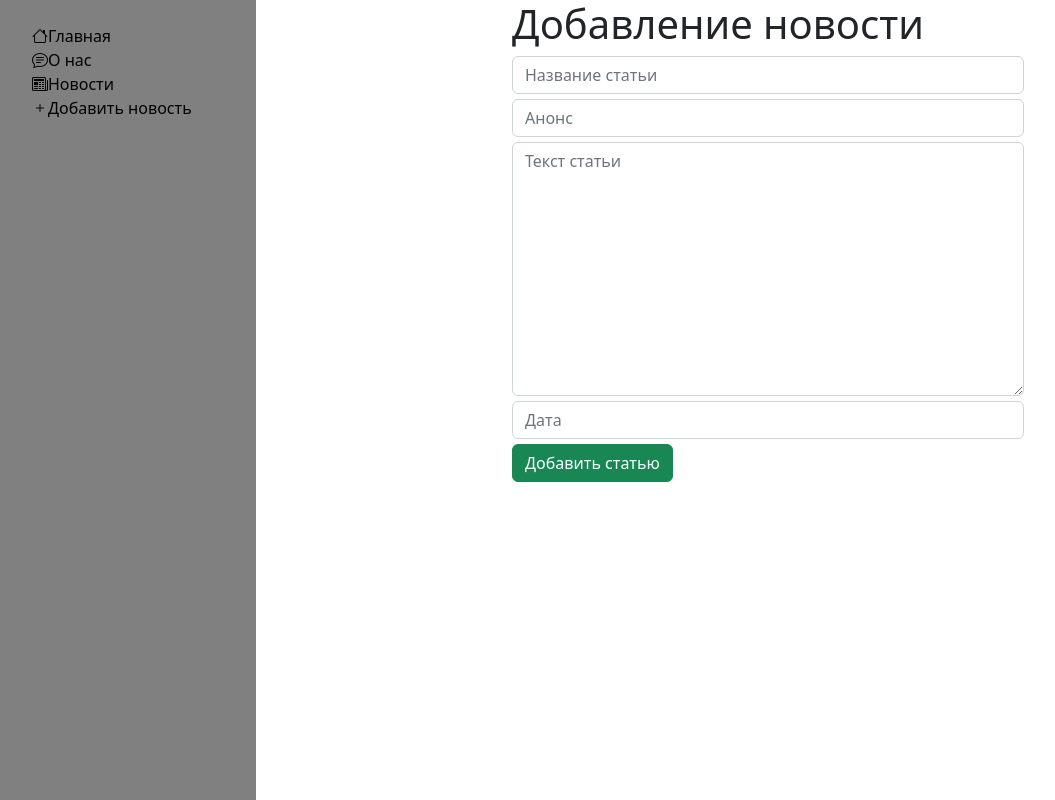
After one commit to AleksanderMerkulov/python-django, a Django app: page /news/add/ in a window 1280 px wide. The commit adds this page. Shown: the whole page, without its empty margins (0-1055 px from the left). Run offline with Django 3.2, Linux system fonts and the light colour scheme.

Commit message:
ввод статей в БД

```diff
--- a/main/static/main/css/main.css
+++ b/main/static/main/css/main.css
@@ -18,6 +18,7 @@ aside li{
 li>a{
     color: black;
     transition: 0.3s linear;
+    font-size: 16px;
 }
 a:hover{
     text-decoration: none;
--- a/main/templates/main/base.html
+++ b/main/templates/main/base.html
@@ -8,10 +8,15 @@
 
     <!-- CSS only -->
     <link href="https://cdn.jsdelivr.net/npm/bootstrap@5.2.2/dist/css/bootstrap.min.css" rel="stylesheet" integrity="sha384-Zenh87qX5JnK2Jl0vWa8Ck2rdkQ2Bzep5IDxbcnCeuOxjzrPF/et3URy9Bv1WTRi" crossorigin="anonymous">
+    <link rel="stylesheet" href="https://cdn.jsdelivr.net/npm/bootstrap-icons@1.10.2/font/bootstrap-icons.css">
     <!-- JavaScript Bundle with Popper -->
     <script src="https://cdn.jsdelivr.net/npm/bootstrap@5.2.2/dist/js/bootstrap.bundle.min.js" integrity="sha384-OERcA2EqjJCMA+/3y+gxIOqMEjwtxJY7qPCqsdltbNJuaOe923+mo//f6V8Qbsw3" crossorigin="anonymous"></script>
 
     <link rel="stylesheet" href="{% static  'main/css/main.css' %}">
+
+    {% block style %}
+    {% endblock %}
+
 </head>
 <body>
     <main>
@@ -19,9 +24,10 @@
             <img src="" alt="">
             <nav>
                 <ul>
-                    <li><a href="{% url 'main' %}">Главная</a></li>
-                    <li><a href="{% url 'about' %}">О нас</a></li>
-                    <li><a href="{% url 'news_home' %}">Новости</a></li>
+                    <li><a href="{% url 'main' %}"><i class="bi bi-house"></i>Главная</a></li>
+                    <li><a href="{% url 'about' %}"><i class="bi bi-chat-text"></i>О нас</a></li>
+                    <li><a href="{% url 'news_home' %}"><i class="bi bi-newspaper"></i>Новости</a></li>
+                    <li><a href="{% url 'news_add' %}"><i class="bi bi-plus"></i>Добавить новость</a></li>
                 </ul>
             </nav>
         </aside>
--- /dev/null
+++ b/news/forms.py
@@ -0,0 +1,27 @@
+from .models import Articles
+from django.forms import ModelForm, TextInput, DateTimeInput, Textarea
+
+
+class ArticlesForm(ModelForm):
+    class Meta:
+        model = Articles
+        fields = ['title', 'anons', 'full_text', 'date']
+
+        widgets={
+            'title':TextInput(attrs={
+                'class':'form-control',
+                'placeholder':'Название статьи'
+            }),
+            'anons': TextInput(attrs={
+                'class': 'form-control',
+                'placeholder': 'Анонс'
+            }),
+            'full_text': Textarea(attrs={
+                'class': 'form-control',
+                'placeholder': 'Текст статьи'
+            }),
+            'date': DateTimeInput(attrs={
+                'class': 'form-control',
+                'placeholder': 'Дата'
+            }),
+        }
--- /dev/null
+++ b/news/templates/news/news_add.html
@@ -0,0 +1,28 @@
+{% extends 'main/base.html' %}
+
+{% block style %}
+    <style>
+        .form{
+            width: 50%;
+            margin: 0 auto;
+        }
+        .form-control{
+            margin-bottom: 5px;
+        }
+    </style>
+{% endblock %}
+
+{% block content %}
+    <div class="form">
+        <h1>Добавление новости</h1>
+        <form method="post">
+            {% csrf_token %}
+            {{ form.title }}
+            {{ form.anons }}
+            {{ form.full_text }}
+            {{ form.date }}
+            <span>{{ error }}</span>
+            <button class="btn btn-success">Добавить статью</button>
+        </form>
+    </div>
+{% endblock %}
--- a/news/urls.py
+++ b/news/urls.py
@@ -2,5 +2,6 @@ from django.urls import path, include
 from .views import *
 
 urlpatterns = [
-    path('', news_home, name='news_home')
+    path('', news_home, name='news_home'),
+    path('add/', news_adder, name='news_add'),
 ]
--- a/news/views.py
+++ b/news/views.py
@@ -1,6 +1,28 @@
-from django.shortcuts import render
+from django.shortcuts import render, redirect
 from .models import Articles
+from .forms import ArticlesForm
 
 def news_home(request):
     news = Articles.objects.all()
     return render(request, 'news/news_home.html', {'news':news})
+
+
+def news_adder(request):
+    error = ''
+    if request.method == "POST":
+        form = ArticlesForm(request.POST)
+        if form.is_valid():
+            form.save()
+            redirect('main')
+        else:
+            error = 'Форма содержит ошибку'
+
+
+    form = ArticlesForm()
+
+    data = {
+        'form':form,
+        'error':error
+    }
+
+    return render(request, 'news/news_add.html', data)
```
Also changed, not shown: db.sqlite3.
